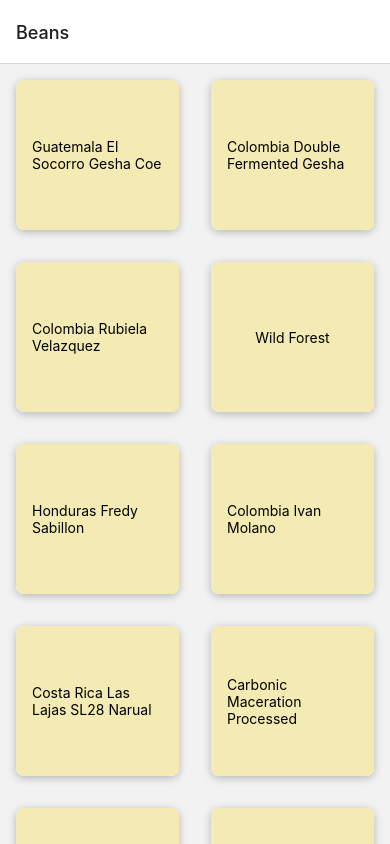
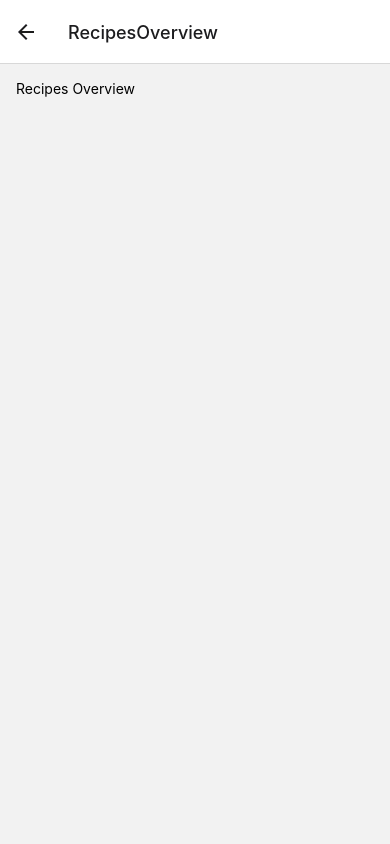
Before and after one commit to leozhvng23/BrewLogger-Frontend, a React Native app: screen /RecipesOverview in a window 390 px wide. Built offline with nearby package versions, Linux system fonts and the light colour scheme.

Commit message:
added Beans->RecipesOverview navigation

```diff
--- a/App.js
+++ b/App.js
@@ -3,18 +3,19 @@ import { StyleSheet, Text, View } from "react-native";
 import { NavigationContainer } from "@react-navigation/native";
 import { createNativeStackNavigator } from "@react-navigation/native-stack";
 
-import BeansScreen from "./screens/beansScreen";
+import BeansScreen from "./screens/BeansScreen";
+import RecipesOverviewScreen from "./screens/RecipesOverviewScreen";
+
 const Stack = createNativeStackNavigator();
 
-
 export default function App() {
-
 	return (
 		<>
 			<StatusBar style="auto" />
 			<NavigationContainer>
 				<Stack.Navigator>
 					<Stack.Screen name="Beans" component={BeansScreen} />
+          <Stack.Screen name="RecipesOverview" component={RecipesOverviewScreen} />
 				</Stack.Navigator>
 			</NavigationContainer>
 		</>
--- a/components/BeanTile.js
+++ b/components/BeanTile.js
@@ -1,6 +1,6 @@
 import { Pressable, View, Text, StyleSheet, Platform } from "react-native";
 
-const BeanTile = ({ name, imageUrl }) => {
+const BeanTile = ({ name, imageUrl, onPress }) => {
 
 	return (
 		<View style={styles.gridItem}>
@@ -9,6 +9,7 @@ const BeanTile = ({ name, imageUrl }) => {
 					styles.button,
 					pressed ? styles.buttonPressed : null,
 				]}
+				onPress={onPress}
 			>
 				<View style={[styles.innerContainer, { backgroundColor: "rgb(243,234,180)" }]}>
 					<Text style={styles.name}>{name}</Text>
--- /dev/null
+++ b/screens/RecipesOverviewScreen.js
@@ -0,0 +1,20 @@
+import { View, Text, StyleSheet } from 'react-native';
+
+import { RECIPES } from '../data/dummy';
+
+const RecipesOverviewScreen = () => {
+  return (
+    <View style={styles.container}>
+      <Text>Recipes Overview</Text>
+    </View>
+  );
+}
+
+export default RecipesOverviewScreen;
+
+const styles = StyleSheet.create({
+  container: {
+    flex: 1,
+    padding: 16,
+  },
+});
--- a/screens/beansScreen.js
+++ b/screens/beansScreen.js
@@ -3,11 +3,19 @@ import BeanTile from "../components/BeanTile";
 
 import { BEANS } from "../data/dummy";
 
-const renderBeanItem = (bean) => {
-	return <BeanTile name={bean.item.name} imageUrl={bean.item.imageUrl}/>;
-}
-
-const BeansScreen = () => {
+const BeansScreen = ({ navigation }) => {
+	const renderBeanItem = (bean) => {
+		const pressHandler = () => {
+			navigation.navigate("RecipesOverview");
+		};
+		return (
+			<BeanTile
+				name={bean.item.name}
+				imageUrl={bean.item.imageUrl}
+				onPress={pressHandler}
+			/>
+		);
+	};
 	return (
 		<FlatList
 			data={BEANS}
@@ -16,6 +24,6 @@ const BeansScreen = () => {
 			numColumns={2}
 		/>
 	);
-}
+};
 
 export default BeansScreen;
```
